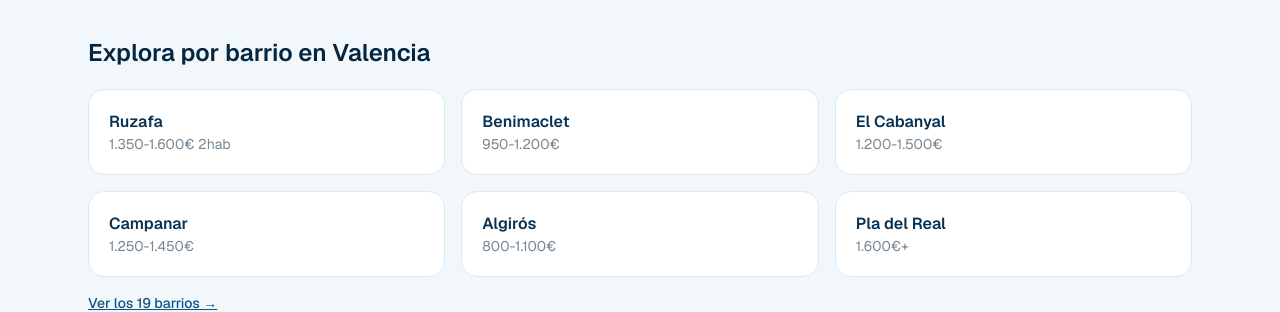
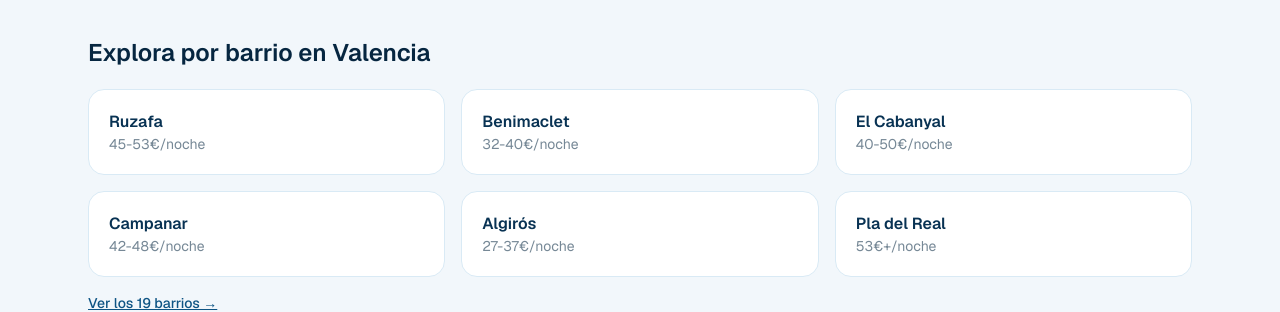
Before and after one commit to rodrigoagutierrez/casaraiz, a Next.js app: page / in a window 1280 px wide. Shown: the part 1460-1772 px from the top of the page. Built offline with nearby package versions, Linux system fonts and the light colour scheme; no server answers; the database is empty.

Commit message:
feat(home): precios de barrios Valencia por noche en lugar de mensuales

```diff
--- a/modules/content/barrios.ts
+++ b/modules/content/barrios.ts
@@ -7,25 +7,25 @@ export type Barrio = {
 };
 
 export const BARRIOS_VALENCIA: Barrio[] = [
-  { slug: "ruzafa", nombre: "Ruzafa", h1: "Pisos de alquiler sin inmobiliaria en Ruzafa", descripcion: "El barrio cool de Valencia: gastronomía, nómadas y vida nocturna. Alquila directo con dueños.", precioRef: "1.350-1.600€ 2hab" },
-  { slug: "eixample", nombre: "Eixample", h1: "Alquiler dueños directos en Eixample Valencia", descripcion: "Edificios modernistas, céntrico y bien comunicado.", precioRef: "1.500-2.000€" },
-  { slug: "el-carmen", nombre: "El Carmen", h1: "Alquiler sin comisión en El Carmen, Ciutat Vella", descripcion: "Casco histórico bohemio, callejuelas y cultura.", precioRef: "1.300-1.500€" },
-  { slug: "benimaclet", nombre: "Benimaclet", h1: "Alquiler barato en Benimaclet, ideal estudiantes UPV", descripcion: "Ambiente universitario y de pueblo dentro de la ciudad.", precioRef: "950-1.200€" },
-  { slug: "el-cabanyal", nombre: "El Cabanyal", h1: "Pisos alquiler frente al mar en El Cabanyal sin comisión", descripcion: "Barrio marinero en revalorización junto a la playa.", precioRef: "1.200-1.500€" },
-  { slug: "la-malvarrosa", nombre: "La Malvarrosa", h1: "Alquiler en La Malvarrosa, dueños directos", descripcion: "Vivir frente al mar sin intermediarios.", precioRef: "1.100-1.350€" },
-  { slug: "campanar", nombre: "Campanar", h1: "Alquiler familiar en Campanar sin agencia", descripcion: "Zona residencial tranquila junto al Turia.", precioRef: "1.250-1.450€" },
-  { slug: "algiros", nombre: "Algirós", h1: "Alquiler estudiantes en Algirós desde 800€", descripcion: "Junto a universidades, la opción más económica.", precioRef: "800-1.100€" },
-  { slug: "pla-del-real", nombre: "Pla del Real", h1: "Alquiler premium en Pla del Real", descripcion: "El barrio más exclusivo de Valencia.", precioRef: "1.600€+" },
-  { slug: "extramurs-botanico", nombre: "Botànic", h1: "Pisos en Botànic-Arrancapins sin comisión", descripcion: "Extramurs, céntrico y con encanto.", precioRef: "1.200-1.400€" },
-  { slug: "la-saidia", nombre: "La Saïdia", h1: "Alquiler en La Saïdia - Marxalenes", descripcion: "Barrio auténtico bien conectado.", precioRef: "1.050-1.250€" },
-  { slug: "patraix", nombre: "Patraix", h1: "Alquiler económico en Patraix", descripcion: "Calidad-precio para familias y jóvenes.", precioRef: "950-1.150€" },
-  { slug: "jesus", nombre: "Jesús", h1: "Pisos en Jesús-Patraix, dueños directos", descripcion: "Zona tranquila con metro directo.", precioRef: "950-1.100€" },
-  { slug: "quatre-carreres", nombre: "Quatre Carreres", h1: "Alquiler en Monteolivete-En Corts sin comisión", descripcion: "Junto a Ciudad de las Ciencias.", precioRef: "1.000-1.200€" },
-  { slug: "poblats-maritims", nombre: "Poblats Marítims", h1: "Alquiler en Poblats Marítims", descripcion: "Vida marinera a 10 min del centro.", precioRef: "1.150-1.400€" },
-  { slug: "benicalap", nombre: "Benicalap", h1: "Alquiler en Benicalap", descripcion: "Emergente con buena rentabilidad.", precioRef: "1.050-1.250€" },
-  { slug: "l-olivereta", nombre: "L'Olivereta", h1: "Alquiler barato en L'Olivereta", descripcion: "La opción más asequible con metro.", precioRef: "900-1.050€" },
-  { slug: "ciutat-vella", nombre: "Ciutat Vella", h1: "Alquiler en Ciutat Vella centro histórico", descripcion: "El corazón de Valencia, dueños directos.", precioRef: "1.400-1.850€" },
-  { slug: "camins-al-grau", nombre: "Camins al Grau", h1: "Pisos cerca Ciudad de las Ciencias, Camins al Grau", descripcion: "Ideal profesionales y familias.", precioRef: "1.150-1.350€" },
+  { slug: "ruzafa", nombre: "Ruzafa", h1: "Pisos de alquiler sin inmobiliaria en Ruzafa", descripcion: "El barrio cool de Valencia: gastronomía, nómadas y vida nocturna. Alquila directo con dueños.", precioRef: "45-53€/noche" },
+  { slug: "eixample", nombre: "Eixample", h1: "Alquiler dueños directos en Eixample Valencia", descripcion: "Edificios modernistas, céntrico y bien comunicado.", precioRef: "50-67€/noche" },
+  { slug: "el-carmen", nombre: "El Carmen", h1: "Alquiler sin comisión en El Carmen, Ciutat Vella", descripcion: "Casco histórico bohemio, callejuelas y cultura.", precioRef: "43-50€/noche" },
+  { slug: "benimaclet", nombre: "Benimaclet", h1: "Alquiler barato en Benimaclet, ideal estudiantes UPV", descripcion: "Ambiente universitario y de pueblo dentro de la ciudad.", precioRef: "32-40€/noche" },
+  { slug: "el-cabanyal", nombre: "El Cabanyal", h1: "Pisos alquiler frente al mar en El Cabanyal sin comisión", descripcion: "Barrio marinero en revalorización junto a la playa.", precioRef: "40-50€/noche" },
+  { slug: "la-malvarrosa", nombre: "La Malvarrosa", h1: "Alquiler en La Malvarrosa, dueños directos", descripcion: "Vivir frente al mar sin intermediarios.", precioRef: "37-45€/noche" },
+  { slug: "campanar", nombre: "Campanar", h1: "Alquiler familiar en Campanar sin agencia", descripcion: "Zona residencial tranquila junto al Turia.", precioRef: "42-48€/noche" },
+  { slug: "algiros", nombre: "Algirós", h1: "Alquiler estudiantes en Algirós desde 27€/noche", descripcion: "Junto a universidades, la opción más económica.", precioRef: "27-37€/noche" },
+  { slug: "pla-del-real", nombre: "Pla del Real", h1: "Alquiler premium en Pla del Real", descripcion: "El barrio más exclusivo de Valencia.", precioRef: "53€+/noche" },
+  { slug: "extramurs-botanico", nombre: "Botànic", h1: "Pisos en Botànic-Arrancapins sin comisión", descripcion: "Extramurs, céntrico y con encanto.", precioRef: "40-47€/noche" },
+  { slug: "la-saidia", nombre: "La Saïdia", h1: "Alquiler en La Saïdia - Marxalenes", descripcion: "Barrio auténtico bien conectado.", precioRef: "35-42€/noche" },
+  { slug: "patraix", nombre: "Patraix", h1: "Alquiler económico en Patraix", descripcion: "Calidad-precio para familias y jóvenes.", precioRef: "32-38€/noche" },
+  { slug: "jesus", nombre: "Jesús", h1: "Pisos en Jesús-Patraix, dueños directos", descripcion: "Zona tranquila con metro directo.", precioRef: "32-37€/noche" },
+  { slug: "quatre-carreres", nombre: "Quatre Carreres", h1: "Alquiler en Monteolivete-En Corts sin comisión", descripcion: "Junto a Ciudad de las Ciencias.", precioRef: "33-40€/noche" },
+  { slug: "poblats-maritims", nombre: "Poblats Marítims", h1: "Alquiler en Poblats Marítims", descripcion: "Vida marinera a 10 min del centro.", precioRef: "38-47€/noche" },
+  { slug: "benicalap", nombre: "Benicalap", h1: "Alquiler en Benicalap", descripcion: "Emergente con buena rentabilidad.", precioRef: "35-42€/noche" },
+  { slug: "l-olivereta", nombre: "L'Olivereta", h1: "Alquiler barato en L'Olivereta", descripcion: "La opción más asequible con metro.", precioRef: "30-35€/noche" },
+  { slug: "ciutat-vella", nombre: "Ciutat Vella", h1: "Alquiler en Ciutat Vella centro histórico", descripcion: "El corazón de Valencia, dueños directos.", precioRef: "47-62€/noche" },
+  { slug: "camins-al-grau", nombre: "Camins al Grau", h1: "Pisos cerca Ciudad de las Ciencias, Camins al Grau", descripcion: "Ideal profesionales y familias.", precioRef: "38-45€/noche" },
 ];
 
 export function getBarrio(slug: string) {
```
